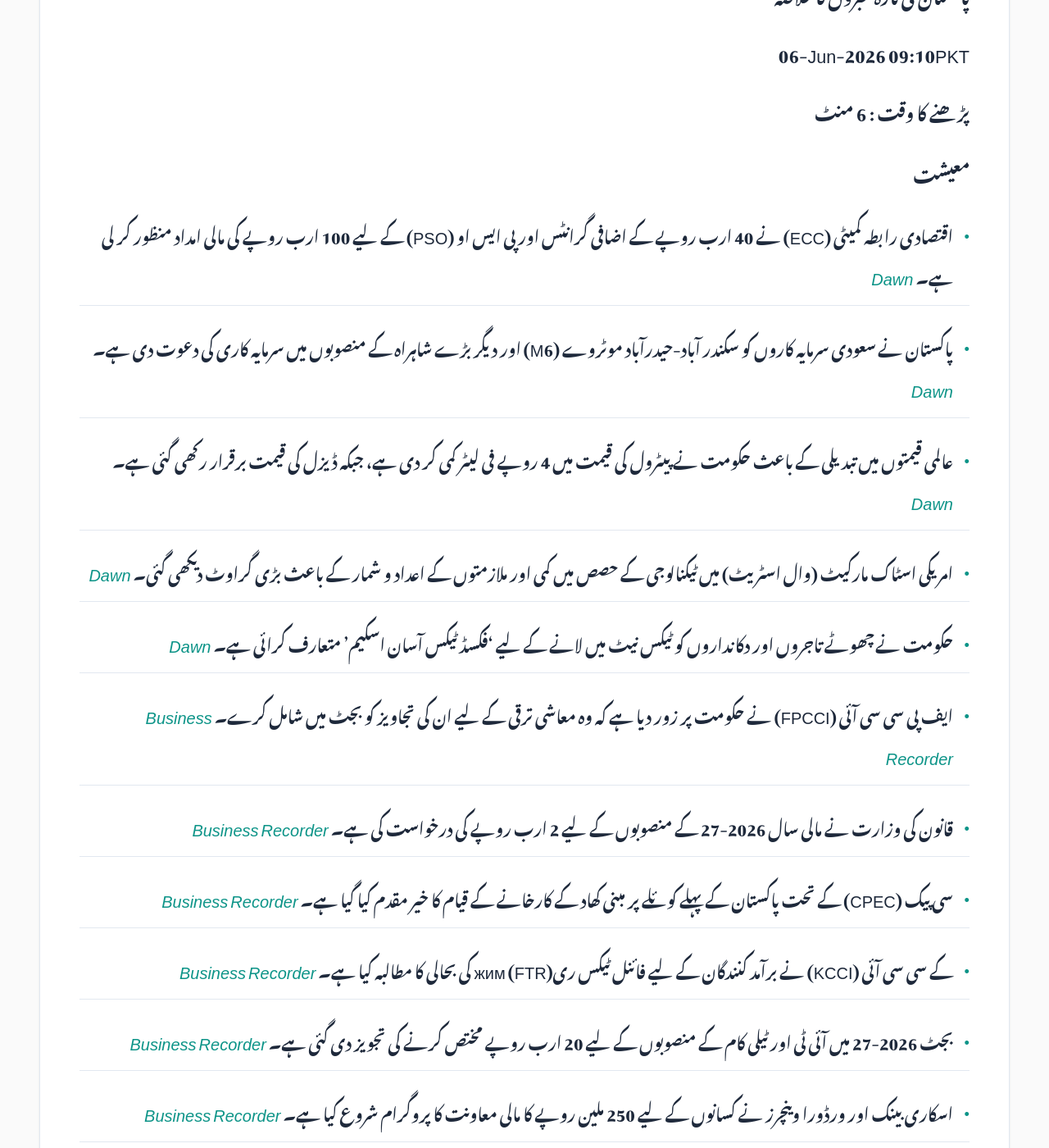
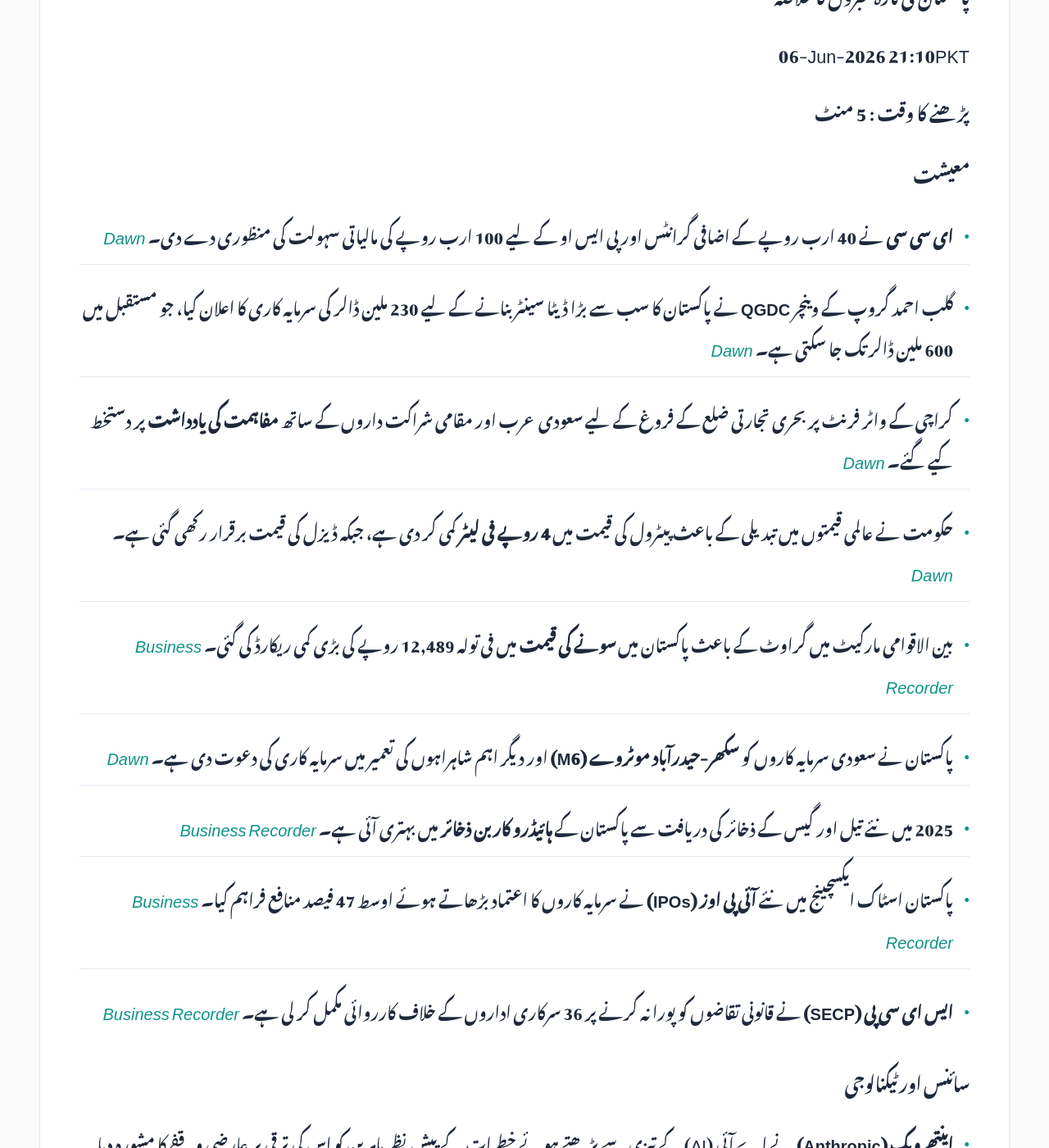
Before and after one commit to zsubzwary/news, a Jekyll site: the page built from ur/index.md, in a window 1280 px wide and 1400 px high, scrolled down 354 px. Shown: the whole window at 82% size. Built offline with Jekyll 4.4.1, drawn with Linux system fonts in a browser that asks for light colours; some web fonts are replaced; comment, search, counter and statistics services are not loaded; some of the changed text lies outside the part shown.

Commit message:
DateTime; 2026-06-06T16:10:31.795Z

```diff
--- a/ur/index.md
+++ b/ur/index.md
@@ -7,64 +7,60 @@ rtl: true
 
 پاکستان کی تازہ خبروں کا خلاصہ
 
- &lrm; 06-Jun-2026 09:10PKT
+ &lrm; 06-Jun-2026 21:10PKT
 
-پڑھنے کا وقت : 6 منٹ
+پڑھنے کا وقت : 5 منٹ
 
 ### معیشت
-- اقتصادی رابطہ کمیٹی (ECC) نے 40 ارب روپے کے اضافی گرانٹس اور پی ایس او (PSO) کے لیے 100 ارب روپے کی مالی امداد منظور کر لی ہے۔ *[Dawn](https://www.dawn.com/news/2005583/budget-2026-27-ecc-expands-bureaucrats-stipend-okays-rs40bn-grants)*
-- پاکستان نے سعودی سرمایہ کاروں کو سکندر آباد-حیدرآباد موٹروے (M6) اور دیگر بڑے شاہراہ کے منصوبوں میں سرمایہ کاری کی دعوت دی ہے۔ *[Dawn](https://www.dawn.com/news/2005550/pakistan-pitches-motorways-to-saudi-investors)*
-- عالمی قیمتوں میں تبدیلی کے باعث حکومت نے پیٹرول کی قیمت میں 4 روپے فی لیٹر کمی کر دی ہے، جبکہ ڈیزل کی قیمت برقرار رکھی گئی ہے۔ *[Dawn](https://www.dawn.com/news/2005447/govt-reduces-petrol-price-by-rs4-keeps-diesel-price-unchanged)*
-- امریکی اسٹاک مارکیٹ (وال اسٹریٹ) میں ٹیکنالوجی کے حصص میں کمی اور ملازمتوں کے اعداد و شمار کے باعث بڑی گراوٹ دیکھی گئی۔ *[Dawn](https://www.dawn.com/news/2005508/wall-street-ends-sharply-lower-as-chips-slide-jobs-data-fuels-rate-hike-fears)*
-- حکومت نے چھوٹے تاجروں اور دکانداروں کو ٹیکس نیٹ میں لانے کے لیے 'فکسڈ ٹیکس آسان اسکیم' متعارف کرائی ہے۔ *[Dawn](https://www.dawn.com/news/2005415/govt-launches-scheme-to-bring-small-shop-owners-into-tax-net)*
-- ایف پی سی سی آئی (FPCCI) نے حکومت پر زور دیا ہے کہ وہ معاشی ترقی کے لیے ان کی تجاویز کو بجٹ میں شامل کرے۔ *[Business Recorder](https://www.brecorder.com/news/40424241/govt-urged-to-heed-to-fpccis-recommendations)*
-- قانون کی وزارت نے مالی سال 2026-27 کے منصوبوں کے لیے 2 ارب روپے کی درخواست کی ہے۔ *[Business Recorder](https://www.brecorder.com/news/40424243/law-ministry-seeks-rs2bn-for-fy27-projects)*
-- سی پیک (CPEC) کے تحت پاکستان کے پہلے کوئلے پر مبنی کھاد کے کارخانے کے قیام کا خیر مقدم کیا گیا ہے۔ *[Business Recorder](https://www.brecorder.com/news/40424248/pcjcci-hails-first-coal-based-fertilizer-plant-under-cpec)*
-- کے سی سی آئی (KCCI) نے برآمد کنندگان کے لیے فائنل ٹیکس ریжим (FTR) کی بحالی کا مطالبہ کیا ہے۔ *[Business Recorder](https://www.brecorder.com/news/40424250/restoring-ftr-a-win-win-situation-kcci)*
-- بجٹ 2026-27 میں آئی ٹی اور ٹیلی کام کے منصوبوں کے لیے 20 ارب روپے مختص کرنے کی تجویز دی گئی ہے۔ *[Business Recorder](https://www.brecorder.com/news/40424184/it-amp-telecom-projects-likely-to-get-rs20bn-in-budget-fy2026-27)*
-- اسکاری بینک اور ورڈورا وینچرز نے کسانوں کے لیے 250 ملین روپے کا مالی معاونت کا پروگرام شروع کیا ہے۔ *[Business Recorder](https://www.brecorder.com/news/40424188/high-value-crop-farmers-askari-bank-and-verdora-ventures-launch-rs250m-support-facility)*
-- برطانیہ کے اسٹاک مارکیٹ (FTSE 100) میں اضافہ دیکھا گیا۔ *[ARY](https://arynews.tv/uks-ftse-100-closes-up-as-data-points-to-softer-inflation-pressures-from-us-iran-war)*
+- **ای سی سی** نے 40 ارب روپے کے اضافی گرانٹس اور پی ایس او کے لیے 100 ارب روپے کی مالیاتی سہولت کی منظوری دے دی۔ *[Dawn](https://www.dawn.com/news/2005583/budget-2026-27-ecc-expands-bureaucrats-stipend-okays-rs40bn-grants)*
+- گلب احمد گروپ کے وینچر **QGDC** نے پاکستان کا سب سے بڑا ڈیٹا سینٹر بنانے کے لیے 230 ملین ڈالر کی سرمایہ کاری کا اعلان کیا، جو مستقبل میں 600 ملین ڈالر تک جا سکتی ہے۔ *[Dawn](https://www.dawn.com/news/2005546/gul-ahmed-announces-230m-data-centre)*
+- کراچی کے واٹر فرنٹ پر بحری تجارتی ضلع کے فروغ کے لیے سعودی عرب اور مقامی شراکت داروں کے ساتھ **مفاہمت کی یادداشت** پر دستخط کیے گئے۔ *[Dawn](https://www.dawn.com/news/2005638/mou-signed-with-saudi-arabia-local-partners-for-140-acre-karachi-waterfront-development)*
+- حکومت نے عالمی قیمتوں میں تبدیلی کے باعث پیٹرول کی قیمت میں **4 روپے فی لیٹر** کمی کر دی ہے، جبکہ ڈیزل کی قیمت برقرار رکھی گئی ہے۔ *[Dawn](https://www.dawn.com/news/2005447/govt-reduces-petrol-price-by-rs4-keeps-diesel-price-unchanged)*
+- بین الاقوامی مارکیٹ میں گراوٹ کے باعث پاکستان میں **سونے کی قیمت** میں فی تولہ 12,489 روپے کی بڑی کمی ریکارڈ کی گئی۔ *[Business Recorder](https://www.brecorder.com/news/40424272/gold-price-per-tola-drops-by-rs12489-in-pakistan)*
+- پاکستان نے سعودی سرمایہ کاروں کو **سکھر-حیدرآباد موٹروے (M6)** اور دیگر اہم شاہراہوں کی تعمیر میں سرمایہ کاری کی دعوت دی ہے۔ *[Dawn](https://www.dawn.com/news/2005550/pakistan-pitches-motorways-to-saudi-investors)*
+- 2025 میں نئے تیل اور گیس کے ذخائر کی دریافت سے پاکستان کے **ہائیڈرو کاربن ذخائر** میں بہتری آئی ہے۔ *[Business Recorder](https://www.brecorder.com/news/40424271/new-oil-amp-gas-discoveries-boost-pakistans-energy-reserves-in-2025)*
+- پاکستان اسٹاک ایکسچینج میں نئے **آئی پی اوز (IPOs)** نے سرمایہ کاروں کا اعتماد بڑھاتے ہوئے اوسط 47 فیصد منافع فراہم کیا۔ *[Business Recorder](https://www.brecorder.com/news/40424265/psx-new-ipos-deliver-47-average-return-boosting-investor-confidence)*
+- **ایس ای سی پی (SECP)** نے قانونی تقاضوں کو پورا نہ کرنے پر 36 سرکاری اداروں کے خلاف کارروائی مکمل کر لی ہے۔ *[Business Recorder](https://www.brecorder.com/news/40424262/secp-takes-action-against-36-govt-entities)*
 
 ### سائنس اور ٹیکنالوجی
-- گل احمد گروپ نے پاکستان کے سب سے بڑے ڈیٹا سینٹر کے لیے 230 ملین ڈالر کی سرمایہ کاری کا اعلان کیا ہے۔ *[Dawn](https://www.dawn.com/news/2005546/gul-ahmed-announces-230m-data-centre)*
-- مصنوعی ذہانت (AI) کے ذریعے تیار کردہ پہلی ویکسین کا انسانی تجربات کے مرحلے پر پہنچنا ایک بڑی کامیابی قرار دیا گیا ہے۔ *[Dawn](https://www.dawn.com/news/2005551/first-ever-ai-designed-vaccine-reaches-human-trials)*
-- ایئربس (Airbus) کے بڑے اے 220 (A220) طیارے کے جلد لانچ کے حوالے سے فیصلے معلق ہیں۔ *[ARY](https://arynews.tv/airbus-in-limbo-over-early-launch-of-larger-a220)*
-- پاکستان میں صاف توانائی کے حل کے لیے پہلا 'ون اسٹاپ شاپ' (OSS) پلیٹ فارم لانچ کر دیا گیا ہے۔ *[Business Recorder](https://www.brecorder.com/news/40424247/pakistans-first-oss-for-clean-energy-launched)*
+- **اینتھروپک (Anthropic)** نے اے آئی (AI) کے تیزی سے بڑھتے ہوئے خطرات کے پیش نظر ماہرین کو اس کی ترقی پر عارضی وقفے کا مشورہ دیا ہے۔ *[Business Recorder](https://www.brecorder.com/news/40424268/anthropic-urges-ai-labs-to-pause-development-warns-humans-risk-losing-control)*
 
 ### موسم
-- کراچی، لاہور اور حیدرآباد سمیت مختلف شہروں کے موسم کی صورتحال اور پیش گوئی جاری کر دی گئی ہے۔ *[Business Recorder](https://www.brecorder.com/news/40424183/the-weather)*
+- محکمہ موسمیات نے ملک کے مختلف حصوں، بشمول کراچی اور خیبر پختونخوا کے کئی اضلاع میں **شدید گرمی کی لہر** کا انتباہ جاری کیا ہے۔ *[Dawn](https://www.dawn.com/news/2005663/large-parts-of-country-set-to-experience-heatwave-conditions-from-june-7-to-12-pmd)*
 
 ### سیاست
-- اسلام آباد ہائی کورٹ نے خفیہ انٹیلی جنس رپورٹوں کی بنیاد پر اہم عہدوں سے محرومی کے فیصلے کو مسترد کر دیا۔ *[Dawn](https://www.dawn.com/news/2005576/ihc-rejects-reliance-on-intelligence-reports-for-coveted-postings)*
-- بلوچستان ہائی کورٹ نے محمود خان اچکزی کے خلاف درج ایف آئی آر (FIR) پر حکمِ امتناع جاری کر دیا۔ *[Dawn](https://www.dawn.com/news/2005573/bhc-suspends-fir-filed-against-achakzai)*
-- آزاد جموں و کشمیر کی حکومت نے مشترکہ عوامی ایکشن کمیٹی کو دہشت گردی کے قانون کے تحت غیر قانونی قرار دے دیا ہے۔ *[Dawn](https://www.dawn.com/news/2005462/ajk-govt-bans-joint-awami-action-committee-under-anti-terrorism-act)*
-- پاکستان نے گلگت بلتستان کے انتخابات کے حوالے سے بھارت کے بیانات کو مسترد کر دیا ہے۔ *[Dawn](https://www.dawn.com/news/2005452/pakistan-categorically-rejects-indias-remarks-on-gb-elections-as-baseless)*
-- آزاد کشمیر میں احتجاج کے پیش نظر حکومت نے سیاحوں کے لیے سفری ایڈوائزری جاری کر دی ہے۔ *[Dawn](https://www.dawn.com/news/2005432/ajk-govt-issues-travel-advisory-ahead-of-jaac-protest-asks-visitors-to-leave)*
-- گلگت بلتستان میں انتخابی مہم کے خاتمے کے ساتھ 48 گھنٹے کی پابندی نافذ ہو گئی ہے۔ *[Dawn](https://www.dawn.com/news/2005451/election-campaigning-ends-in-gb-as-48-hour-ban-comes-into-force)*
-- بلاول بھٹو نے گلگت بلتستان کے عوام کے لیے ملکیت کے حقوق اور 18ویں ترمیم کے تحفظ کا وعدہ کیا ہے۔ *[Dawn](https://www.dawn.com/news/2005434/bilawal-vows-to-ensure-ownership-rights-18th-amendment-protections-for-gilgit-baltistan)*
-- جی بی انتخابات کے طریقہ کار پر پی ٹی آئی اور پیپلز پارٹی نے تحفظات کا اظہار کیا ہے۔ *[Business Recorder](https://www.brecorder.com/news/40424186/gb-polls-pti-backed-candidates-ppp-raise-concerns-over-procedures)*
+- وزیراعظم شہباز شریف نے وزیر داخلہ محسن نقوی سے ملاقات کی، جس میں **تہران کے دورے** اور ایس سی او کانفرنس کے حوالے سے مشاورت ہوئی۔ *[Dawn](https://www.dawn.com/news/2005678/pm-shehbaz-holds-meeting-with-mohsin-naqvi-ahead-of-tehran-visit)*
+- سینئر صوبائی وزیر شارجیل انعام میمن نے کراچی کو **وفاقی حکومت** کی جانب سے کم ترجیح دیے جانے پر تنقید کی۔ *[Dawn](https://www.dawn.com/news/2005655/sharjeel-laments-low-priority-accorded-to-karachi-by-centre)*
+- اسلام آباد ہائی کورٹ نے قرار دیا کہ **انٹیلی جنس رپورٹس** کی بنیاد پر کسی کے حقوق سے محروم نہیں کیا جا سکتا۔ *[Dawn](https://www.dawn.com/news/2005576/ihc-rejects-reliance-on-intelligence-reports-for-coveted-postings)*
+- **گلگت بلتستان** کے انتخابات کے لیے حلقہ جات اور اہم امیدواروں کی فہرست جاری کر دی گئی ہے۔ *[ARY](https://arynews.tv/gilgit-baltistan-election-2026-full-constituency-list-candidates)*
 
 ### قومی
-- این اے بی (NAB) نے پنجاب میں 433 ارب روپے مالیت کی سرکاری زمین بحال کر لی ہے۔ *[Business Recorder](https://www.brecorder.com/news/40424245/nab-lahore-retrieves-state-land-worth-rs433bn)*
-- پنجاب کے ضلع پنجگور میں سکیورٹی فورسز کے آپریشن میں چھ دہشت گرد ہلاک کر دیے گئے۔ *[Business Recorder](https://www.brecorder.com/news/40424185/six-terrorists-killed-in-panjgur-ibo)*
-- پنجاب کی وزیراعلیٰ مریم نواز نے پنجگور آپریشن میں کامیابی پر سکیورٹی فورسز کی تعریف کی۔ *[Business Recorder](https://www.brecorder.com/news/40424187/cm-praises-forces)*
-- نیشنل پولیس مینجمنٹ بورڈ (NPMB) صوبوں کے درمیان انٹیلی جنس شیئرنگ کو مضبوط کرنے کے لیے اجلاس کرے گا۔ *[Business Recorder](https://www.brecorder.com/news/40424246/npmb-moot-on-inter-provincial-intelligence-sharing-scheduled-month-end)*
-- پنجاب حکومت اور پرائمارک (Primark) نے اعلیٰ معیار کی کپاس کی پیداوار کے لیے تعاون کا معاہدہ کیا ہے۔ *[Business Recorder](https://www.brecorder.com/news/40424249/quality-cotton-production-punjab-govt-primark-agree-to-collaborate)*
-- ایک خاتون نے جہیز میں ملنے والی گاڑی کے غلط استعمال پر شوہر کے خلاف دھوکہ دہی کا مقدمہ درج کرایا۔ *[ARY](https://arynews.tv/court-decides-on-interim-bail-for-accused-husband)*
+- کوئٹہ کے سول ہسپتال میں ایک **خاتون ڈاکٹر** پر تیزاب سے حملہ، مشتبہ حملہ آور پولیس کے مقابلے میں ہلاک۔ *[Dawn](https://www.dawn.com/news/2005660/female-doctor-injured-in-acid-attack-at-quetta-hospital-suspect-killed-in-encounter)*
+- خیبر میں ٹارگٹڈ کلنگ کے خلاف غصے میں آئے **قبائلی افراد** نے ٹورخم جانے والی شاہراہ کا راستہ روک دیا۔ *[Dawn](https://www.dawn.com/news/2005658/tribesmen-block-highway-in-kps-khyber-over-targeted-killings)*
+- پاکستان اور روس کے درمیان **غیر قانونی امیگریشن اور منشیات کی اسمگلنگ** کے خلاف تعاون کے معاہدوں پر دستخط ہوئے۔ *[Dawn](https://www.dawn.com/news/2005617/pakistan-russia-sign-pacts-for-cooperation-against-illegal-immigration-drug-trafficking)*
+- لاہور میں ایک **بچی کھلے مین ہول** میں گر گئی، جس کا ویڈیو سوشل میڈیا پر وائرل ہو گیا۔ *[ARY](https://arynews.tv/girl-falls-into-open-manhole-in-lahore-video-surfaces)*
 
 ### بین الاقوامی
-- اٹلی میں ایک پاکستانی جوڑے کو اپنی بیٹی پر تشدد اور زبردستی شادی کے جرم میں دو سال قید کی سزا سنائی گئی۔ *[Dawn](https://www.dawn.com/news/2005570/italy-jails-pakistani-couple-for-abusing-daughter)*
-- امریکی کانگریس نے ایران کے خلاف فوجی کارروائیوں پر نگرانی سخت کرنے کی کوشش شروع کر دی ہے۔ *[Dawn](https://www.dawn.com/news/2005463/us-congress-moves-to-tighten-oversight-of-military-affairs)*
-- امریکہ نے ایران کے ساحلی ریڈار مقامات پر حملے کیے ہیں، جس سے خلیج میں کشیدگی بڑھ گئی ہے۔ *[Business Recorder](https://www.brecorder.com/news/40424255/us-attacks-iranian-sites-after-iran-launches-drones-in-latest-gulf-flare-up)*
-- ایران کے قونصل جنرل نے ایٹمی ہتھیاروں سے پاک دنیا کا مطالبہ کیا ہے۔ *[Business Recorder](https://www.brecorder.com/news/40424242/iran-wants-to-see-world-free-of-nuclear-weapons-iran-cg)*
-- ڈونلڈ ٹرمپ کی ایران کے حوالے سے پالیسیوں کو عالمی سطح پر تنقید کا نشانہ بنایا جا رہا ہے۔ *[Dawn](https://www.dawn.com/news/2005598/trump-rebuked)*
+- بھارت میں **'کاکروچ پارٹی'** کے زیر قیادت طلبہ نے امتحان میں بے ضابطگیوں کے خلاف احتجاج کیا۔ *[Dawn](https://www.dawn.com/news/2005616/hundreds-join-protest-led-by-indias-viral-cockroach-party)*
+- اقوام متحدہ میں پاکستان اور بھارت کے درمیان **کشمیر کے مسئلے** پر سخت جملوں کا تبادلہ ہوا۔ *[Dawn](https://www.dawn.com/news/2005619/occupied-kashmir-will-never-be-integral-part-of-india-islamabad-slams-new-delhi-for-misleading-unsc)*
+- خلیج میں **امریکہ اور ایران** کے درمیان حملوں کے نتیجے میں کشیدگی میں دوبارہ اضافہ ہو گیا۔ *[Dawn](https://www.dawn.com/news/2005618/us-iran-exchange-strikes-in-gulf-in-latest-flare-up)*
+- شمالی کوریا نے ایک **10,000 ٹن کا تباہ کن جہاز** بنانے کے منصوبے کا اعلان کیا ہے۔ *[Dawn](https://www.dawn.com/news/2005632/north-korea-to-build-10000-ton-destroyer-state-media-says-before-xi-visit)*
+- غزہ کے **ماہی گیر** جنگی تباہی کے باعث ملبہ اور دروازوں کے فریموں سے اپنی کشتیاں تیار کر رہے ہیں۔ *[Dawn](https://www.dawn.com/news/2005673/gazan-fishermen-patch-up-dinghies-with-door-frames-to-keep-themselves-afloat)*
+- امریکی صدر ٹرمپ نے **سکیورٹی فراڈ** کے جرم میں سزا یافتہ سابق کانگریس مین کو معاف کر دیا۔ *[Business Recorder](https://www.brecorder.com/news/40424278/trump-pardons-former-us-congressman-convicted-of-securities-fraud)*
+- اٹلی میں ایک **پاکستانی جوڑے** کو اپنی بیٹی پر تشدد اور زبردستی شادی کے جرم میں دو سال قید کی سزا سنائی گئی۔ *[Dawn](https://www.dawn.com/news/2005570/italy-jails-pakistani-couple-for-abusing-daughter)*
+- اسرائیلی فوج کے ہاتھوں **سات ماہ کے فلسطینی بچے** کی ہلاکت کے بعد لواحقین نے اسے سپردِ خاک کر دیا۔ *[Business Recorder](https://www.brecorder.com/news/40424277/seven-month-old-palestinian-killed-by-israeli-military-laid-to-rest)*
+
+### کھیل
+- روس کی **میرا آندریوا** نے فرینچ اوپن جیت کر اپنا پہلا گرینڈ سلیم ٹائٹل حاصل کر لیا۔ *[Dawn](https://www.dawn.com/news/2005681/andreeva-wins-first-grand-slam-title-at-french-open)*
+- بھارت نے نوجوان کھلاڑی **ویبھاو سوریونشی** کو ٹی 20 اسکواڈ میں شامل کیا، جبکہ شریایس ائیئر کو کپتان مقرر کیا گیا۔ *[Dawn](https://www.dawn.com/news/2005640/teenage-sensation-vaibhav-sooryavanshi-called-up-to-indias-t20i-squad-shreyas-iyer-named-captain)*
+- بھارتی کرکٹ اسٹار **وراٹ کوہلی** چوٹ کی وجہ سے افغانستان کے خلاف ون ڈے سیریز سے باہر ہو گئے ہیں۔ *[Business Recorder](https://www.brecorder.com/news/40424276/indias-kohli-out-of-afghanistan-series-due-to-injury)*
+- سعودی عرب نے موسم کی رکاوٹوں کے باوجود **پورٹو ریکو** کو 3-0 سے شکست دے دی۔ *[Business Recorder](https://www.brecorder.com/news/40424266/saudi-arabia-beat-puerto-rico-3-0-after-weather-delay-in-first-win-under-donis)*
 
 ### صحت
-- سینیٹ کے پینل نے ایم ڈی کیٹ (MDCAT) پالیسی کے فریم ورک پر نظرثانی کی سفارش کی ہے۔ *[Business Recorder](https://www.brecorder.com/news/40424251/senate-panel-calls-for-mdcat-policy-framework-review)*
-- طبی شعبے میں مریض پر توجہ دینے والے 'سلو میڈیسن' (Slow Medicine) کے تصور پر بات کی گئی۔ *[Dawn](https://www.dawn.com/news/2005595/slow-and-steady-healing)*
+- **فلیش ایٹنگ سکروورم** (گوشت کھانے والا کیڑا) کے دوسرے کیس کی تصدیق ہو گئی ہے۔ *[ARY](https://arynews.tv/second-flesh-eating-screwworm-case-confirmed)*
 
 ### دیگر
-- اٹٹ آباد جھیل کے خشک ہونے کی خبریں محض ریت اور مٹی کے جمع ہونے کا نتیجہ ہیں، جھیل خشک نہیں ہو رہی۔ *[Dawn](https://www.dawn.com/news/2005575/heavy-silt-deposits-give-illusion-attabad-is-drying-up)*
-- انڈونیشیا کے پہاڑی جنگلات میں ایک نایاب طوطے کی دوبارہ موجودگی دیکھی گئی۔ *[ARY](https://arynews.tv/lorikeet-rediscovery-of-a-rare-parrot-species)*
-- ماہرین نے خبردار کیا ہے کہ حیاتیاتی تنوع کا نقصان عالمی مالیاتی بحران کا سبب بن سکتا ہے۔ *[ARY](https://arynews.tv/biodiversity-loss-threatens-global-financial-stability)*
-- پاکستان کو موسمیاتی تبدیلیوں کے تقاضوں کو پورا کرنے کے لیے 565 ارب ڈالر کی ضرورت ہو سکتی ہے۔ *[Business Recorder](https://www.brecorder.com/news/40424252/stupendous-funds-efforts-required-to-meet-climate-commitments)*
+- **پرنس ولیم اور کیٹ** نے پیٹر فلپس کی شادی میں شرکت کی۔ *[ARY](https://arynews.tv/peter-phillips-wedding-princess-kate-william-steal-spotlight)*
+- نئے **AAA شوٹر گیم** 'کراس فائر' کی تیاریوں کا آغاز۔ *[ARY](https://arynews.tv/crossfire-revived-cod-naughty-dog-vets-debut-aaa-shooter)*
+- **لائنسیس (Lioness)** سیزن 3 کا اگست میں ریلیز ہونے کا اعلان۔ *[ARY](https://arynews.tv/lioness-season-3-roars-back-august-2-on-paramount)*
+- نائشیلی نے **ناسا** میں تنوع لانے اور خلائی تحقیق میں اہم کردار ادا کیا۔ *[ARY](https://arynews.tv/how-star-trek-icon-nichelle-changed-nasa-inspired-50-years-space)*
```
